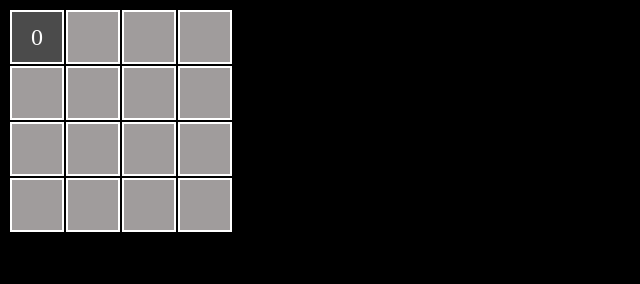
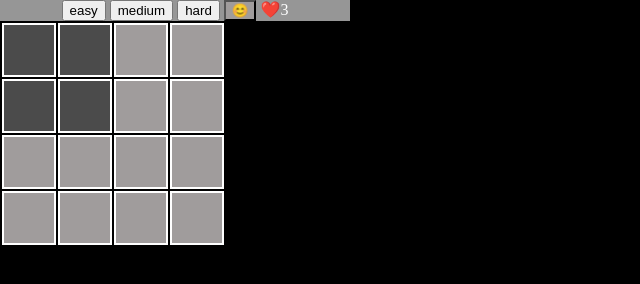
Before and after one commit to BenAvrahamos/MineSweeperv1, a plain HTML site: page index.html in a window 1280 px wide. Both pictures are taken after a click on the element 37 px from the left and 37 px from the top of the page. Shown: the whole page, without its empty margins (0-640 px from the left). Drawn offline with Linux system fonts and the light colour scheme.

Commit message:
MineSweeper
Most mandatory tasks complete
missing features:
-Flags
-mines POST first click
-Style :)

```diff
--- a/css/main.css
+++ b/css/main.css
@@ -1,7 +1,10 @@
+
 body {
     background-color: black;
     color:white;
+    margin: auto;
     text-align: center;
+
   }
 
 
@@ -11,12 +14,30 @@ body {
     height: 2em;
     border: 2px solid white;
     background-color: rgb(160, 156, 156);
+
   }
 
   .hide span {
     display: none;
+
   }
 
   .shown {
     background-color: rgb(75, 75, 75);
   }
+
+  .uI{
+    background-color: rgb(150, 150, 150);
+    width: 350px;
+    text-align: center;
+
+
+  }
+
+  .smily{
+    background-color: rgb(160, 156, 156);
+    /* border: solid;color:rgb(160, 156, 156) ; */
+
+
+
+  }
--- a/index.html
+++ b/index.html
@@ -8,13 +8,26 @@
     <title>MineSweeper</title>
 </head>
 
+
 <body onload="onInInt()">
+
+
+    <div class="uI">
+        <button onclick="changeDifficulty(1)">easy</button>
+        <button onclick="changeDifficulty(2)">medium</button>
+        <button onclick="changeDifficulty(3)">hard</button>
+        <button class="smily" onclick="resetGame()"><span>😊</span></button>
+        ❤️<span class="lives">3</span>
+
+    </div>
+
     <table class="board">
 
 
 
     </table>
 
+
     <script src="js/utils.js"></script>
     <script src="js/main.js"></script>
 </body>
--- a/js/main.js
+++ b/js/main.js
@@ -6,7 +6,8 @@ var gGame = {
     isOn: true,
     shownCount: 0,
     markedCount: 0,
-    secsPassed: 0
+    secsPassed: 0,
+    lives: 3
 }
 
 var gLevel = {
@@ -21,7 +22,7 @@ var cell = {
     isMarked: false
 }
 
-const MINE = '💣'
+const MINE = '💥'
 
 
 
@@ -30,6 +31,7 @@ const MINE = '💣'
 function onInInt() {
     gBoard = buildBoard(gLevel.SIZE, gLevel.SIZE)
     renderBoard(gBoard)
+    renderUI()
 
 }
 
@@ -50,12 +52,10 @@ function buildBoard(ROWS, COLS) {
             // if (i === 3 & j === 3) {
             //     board[i][j].isMine = true
             // }
-
         }
     }
     randomMines(board)
     setMinesNeighsCount(board)
-    console.log(board);
     return board
 
 }
@@ -69,13 +69,14 @@ function renderBoard(board) {
         for (var j = 0; j < board[0].length; j++) {
 
             const currCell = board[i][j]
-            const bombsAround = currCell.minesAroundCount
+            const minesAroundTile = currCell.minesAroundCount
+            const isMine = currCell.isMine
 
-            strHTML += `\t<td id=${bombsAround} data-i=${i} data-j=${j} class="cell hide" onclick="onCellClicked(this,${i},${j})" >\n`
+            strHTML += `\t<td id=${minesAroundTile} data-i=${i} data-j=${j} data-isMine=${isMine} class="cell hide" onclick="onCellClicked(this,${i},${j})" >\n`
             strHTML += '<span>'
 
-            if (currCell.isMine === true) strHTML += MINE
-            if (currCell.isMine === false) strHTML += bombsAround
+            if (currCell.isMine) strHTML += MINE
+            if (!currCell.isMine && minesAroundTile > 0) strHTML += minesAroundTile
             strHTML += '</span>'
 
             strHTML += '\t</td>\n'
@@ -92,8 +93,6 @@ function setMinesNeighsCount(board) {
         for (var j = 0; j < board.length; j++) {
             board[i][j].minesAroundCount = countNeighbors(i, j, board)
         }
-
-
     }
 
     return board
@@ -115,24 +114,21 @@ function countNeighbors(cellI, cellJ, board,) {
 
 function onCellClicked(cell, i, j) {
     if (gGame.isOn === false) return
+    const elCell = cell
+    const isMine = elCell.getAttribute('data-isMine')
+    if (elCell.classList.contains('shown')) return
+    elCell.classList.add('shown')
+    if (isMine === 'true') gGame.lives--
+    elCell.classList.remove('hide')
+    const elCellId = cell.getAttribute('id')
+    if (elCellId === '0') revealNeighbors(i, j, gBoard)
+
     gBoard[i][j].isShown = true
-    const elCell = cell
-    elCell.classList.add('shown')
-    const elCellId = elCell.getAttribute('id')
-
-    console.log(elCellId);
-    // if (elCellId === '0') {
-    //     revealNeighbors(i, j, gBoard,)
-    // }
-
-    elCell.classList.remove('hide')
-
-
-
-
+    gGame.shownCount++
+    renderUI()
+    gameState()
 
 }
-
 
 function randomMines(gBoard) {
     for (var i = 0; i <= gLevel.MINES - 1; i++) {
@@ -145,14 +141,31 @@ function randomMines(gBoard) {
     }
 }
 
+function getRandomInt(min, max) {
+    min = Math.ceil(min)
+    max = Math.floor(max)
+    return Math.floor(Math.random() * (max - min)) + min //The maximum is inclusive and the minimum is inclusive
+}
+
+function renderUI() {
+    const elLives = document.querySelector('.uI .lives')
+    elLives.innerHTML = gGame.lives
+    const elSmile = document.querySelector('.smily span')
+    if (gGame.lives === 0) elSmile.innerHTML = '🤯'
+}
+
+function gameState() {
+    if (gGame.lives === 0) gGame.isOn = false
 
 
-
-
-
-
-
-
+}
+function resetGame() {
+    gGame.lives = 3
+    gGame.isOn = true
+    const elSmile = document.querySelector('.smily span')
+    elSmile.innerHTML = '😊'
+    onInInt()
+}
 
 
 
@@ -169,21 +182,20 @@ function revealNeighbors(cellI, cellJ, board,) {
             if (currCell.isMine === false) {
                 const elCell = document.querySelector(`[data-i="${i}"][data-j="${j}"]`)
                 currCell.isShown = true
-                console.log(currCell.isShown);
+                gGame.shownCount++
                 elCell.classList.remove('hide')
-                console.log('updated', gBoard);
+                elCell.classList.add('shown')
             }
-            if (currCell.minesAroundCount === 0) revealNeighbors(i, j, gBoard,)
-
-
+            // if (currCell.minesAroundCount === 0) revealNeighbors(i, j, gBoard,)
         }
     }
 
 }
 
-
-function getRandomInt(min, max) {
-    min = Math.ceil(min)
-    max = Math.floor(max)
-    return Math.floor(Math.random() * (max - min)) + min //The maximum is inclusive and the minimum is inclusive
+function changeDifficulty(event) {
+    console.log(event);
+    if (event === 1) { gLevel.SIZE = 5 ,gLevel.MINES =2}
+    if (event === 2) { gLevel.SIZE = 8 ,gLevel.MINES =14}
+    if (event === 3) { gLevel.SIZE = 12 ,gLevel.MINES =32}
+    resetGame()
 }
```
